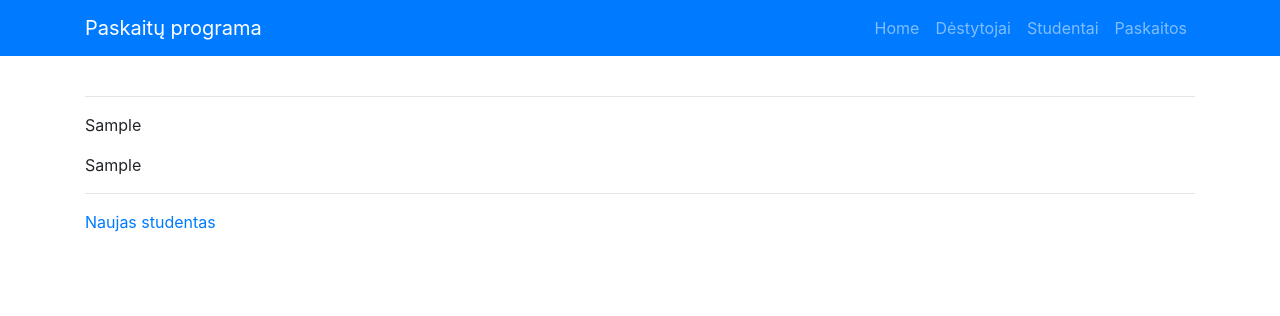
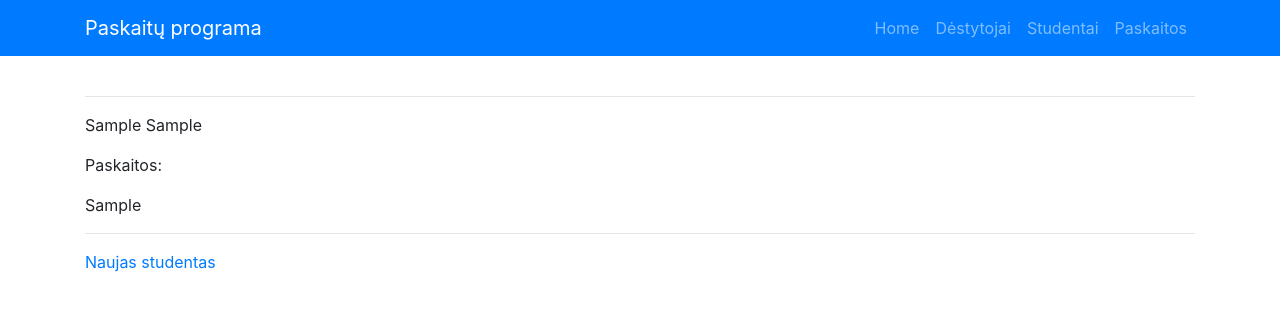
Before and after one commit to DonatasNoreika/studentai_destytojai_paskaitos_flask, a Flask app: page /studentai in a window 1280 px wide. Shown: the top 316 px of the page. Run offline with Flask 2, Linux system fonts and the light colour scheme; tables that the repository leaves empty hold one stand-in row (values such as "Sample post"); parts of the project's set-up code (start-up, migrations or seed data) failed here and were passed over; some libraries are stand-ins or nearby versions.

Commit message:
Sutvarkyti studentų ir paskaitų many2many ryšiai (pridėjimas)

```diff
--- a/app.py
+++ b/app.py
@@ -87,9 +87,9 @@ def naujas_studentas():
     if forma.validate_on_submit():
         naujas_studentas = Studentas(vardas=forma.vardas.data,
                                pavarde=forma.pavarde.data)
-        # for tevas in forma.tevai.data:
-        #     priskirtas_tevas = Tevas.query.get(tevas.id)
-        #     naujas_studentas.tevai.append(priskirtas_tevas)
+        for paskaita in forma.paskaitos.data:
+            priskirta_paskaita = Paskaita.query.get(paskaita.id)
+            naujas_studentas.paskaitos.append(priskirta_paskaita)
         db.session.add(naujas_studentas)
         db.session.commit()
         return redirect(url_for('studentai'))
@@ -111,9 +111,9 @@ def nauja_paskaita():
     forma = forms.PaskaitaForm()
     if forma.validate_on_submit():
         nauja_paskaita = Paskaita(pavadinimas=forma.pavadinimas.data)
-        # for vaikas in forma.vaikai.data:
-        #     priskirtas_vaikas = Vaikas.query.get(vaikas.id)
-        #     naujas_tevas.vaikai.append(priskirtas_vaikas)
+        for studentas in forma.studentai.data:
+            priskirtas_studentas = Studentas.query.get(studentas.id)
+            nauja_paskaita.studentai.append(priskirtas_studentas)
         db.session.add(nauja_paskaita)
         db.session.commit()
         return redirect(url_for('paskaitos'))
--- a/templates/paskaitos.html
+++ b/templates/paskaitos.html
@@ -6,6 +6,12 @@
 {% for paskaita in visos_paskaitos %}
 <hr>
 <p>{{paskaita.pavadinimas}}</p>
+{% if paskaita.studentai %}
+<p>Studentai:</p>
+{% for studentas in paskaita.studentai %}
+<p>{{studentas.vardas}} {{studentas.pavarde}}</p>
+{% endfor %}
+{% endif %}
 {% endfor %}
 {% endif %}
 <hr>
--- a/templates/prideti_paskaita.html
+++ b/templates/prideti_paskaita.html
@@ -8,6 +8,10 @@
         {{ form.pavadinimas.label(class="form-control-label") }}
         {{ form.pavadinimas(class="form-control") }}
     </div>
+    <div class="form-group">
+        {{ form.studentai.label(class="form-control-label") }}
+        {{ form.studentai(class="form-control") }}
+    </div>
     {{ form.submit }}
 </form>
 {% endblock %}
--- a/templates/prideti_studenta.html
+++ b/templates/prideti_studenta.html
@@ -12,6 +12,10 @@
         {{ form.pavarde.label(class="form-control-label") }}
         {{ form.pavarde(class="form-control") }}
     </div>
+    <div class="form-group">
+        {{ form.paskaitos.label(class="form-control-label") }}
+        {{ form.paskaitos(class="form-control") }}
+    </div>
     {{ form.submit }}
 </form>
 {% endblock %}
--- a/templates/studentai.html
+++ b/templates/studentai.html
@@ -5,8 +5,13 @@
 {% if visi_studentai %}
 {% for studentas in visi_studentai %}
 <hr>
-<p>{{studentas.vardas}}</p>
-<p>{{studentas.pavarde}}</p>
+<p>{{studentas.vardas}} {{studentas.pavarde}}</p>
+{% if studentas.paskaitos %}
+<p>Paskaitos:</p>
+{% for paskaita in studentas.paskaitos %}
+<p>{{paskaita.pavadinimas}} </p>
+{% endfor %}
+{% endif %}
 {% endfor %}
 {% endif %}
 <hr>
```
